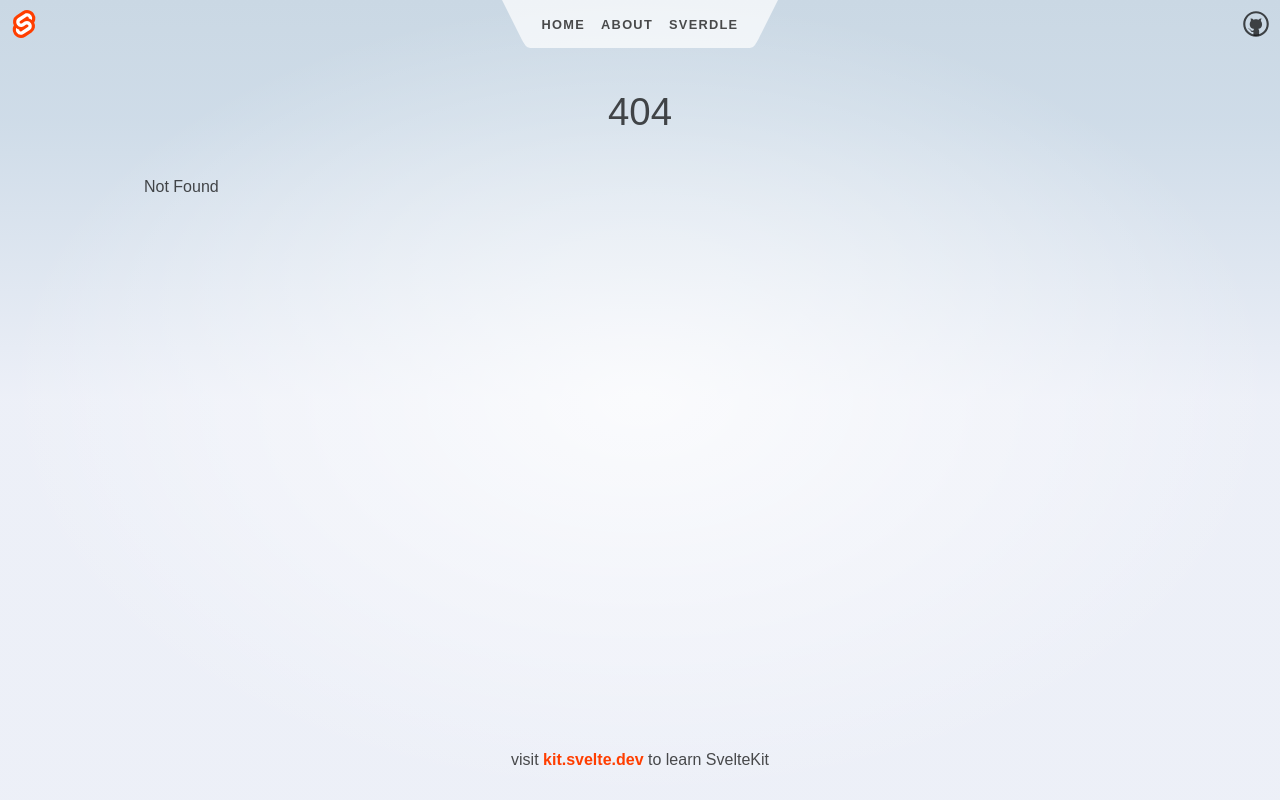
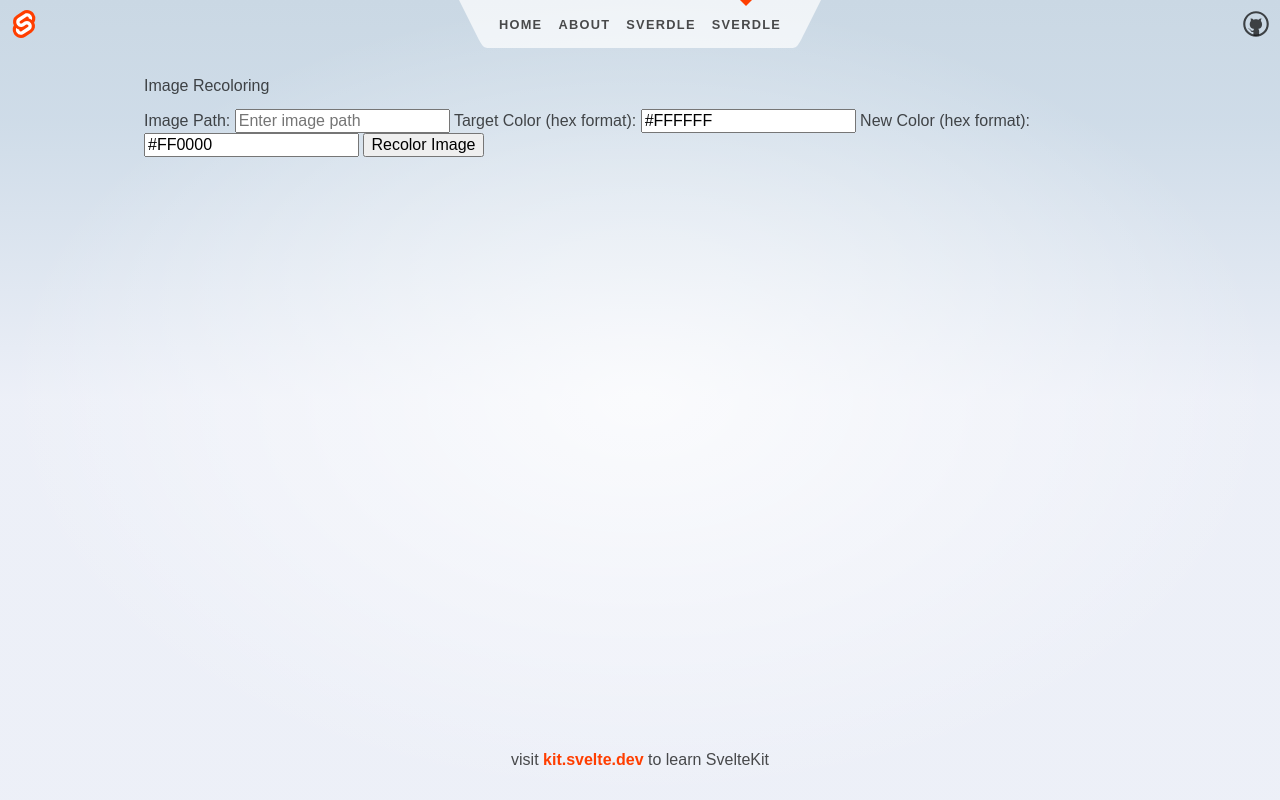
Before and after one commit to QuaziTalha/utils, a SvelteKit app: page /recolor in a window 1280 px wide. Before the commit this address had no page. Built offline with nearby package versions, Linux system fonts and the light colour scheme.

Commit message:
modified:   src/routes/Header.svelte 	new file:   src/routes/recolor/+page.js 	new file:   src/routes/recolor/+page.svelte

```diff
--- a/src/routes/Header.svelte
+++ b/src/routes/Header.svelte
@@ -24,6 +24,9 @@
 			</li>
 			<li aria-current={$page.url.pathname.startsWith('/sverdle') ? 'page' : undefined}>
 				<a href="/sverdle">Sverdle</a>
+			</li>
+			<li aria-current={$page.url.pathname.startsWith('/recolor') ? 'page' : undefined}>
+				<a href="/recolor">Sverdle</a>
 			</li>
 		</ul>
 		<svg viewBox="0 0 2 3" aria-hidden="true">
--- /dev/null
+++ b/src/routes/recolor/+page.js
@@ -0,0 +1,9 @@
+import { dev } from '$app/environment';
+
+// we don't need any JS on this page, though we'll load
+// it in dev so that we get hot module replacement
+export const csr = dev;
+
+// since there's no dynamic data here, we can prerender
+// it so that it gets served as a static asset in production
+export const prerender = true;
--- /dev/null
+++ b/src/routes/recolor/+page.svelte
@@ -0,0 +1,79 @@
+<svelte:head>
+	<title>Recolor</title>
+	<meta name="description" content="About this app" />
+</svelte:head>
+<script>
+  import { onMount } from 'svelte';
+  import { hexToRGB, getFileExtension } from './utils';
+
+  let imagePath = '';
+  let targetColor = '';
+  let newColor = '';
+
+  const recolorImage = () => {
+    if (!imagePath || !targetColor || !newColor) {
+      alert('Please fill in all fields.');
+      return;
+    }
+
+    const img = new Image();
+    img.src = imagePath;
+    img.onload = () => {
+      const canvas = document.createElement('canvas');
+      canvas.width = img.width;
+      canvas.height = img.height;
+      const ctx = canvas.getContext('2d');
+
+      ctx.drawImage(img, 0, 0);
+
+      const imageData = ctx.getImageData(0, 0, canvas.width, canvas.height);
+      const pixels = imageData.data;
+
+      const targetRGB = hexToRGB(targetColor);
+      const newRGB = hexToRGB(newColor);
+
+      for (let i = 0; i < pixels.length; i += 4) {
+        const r = pixels[i];
+        const g = pixels[i + 1];
+        const b = pixels[i + 2];
+
+        if (r === targetRGB.r && g === targetRGB.g && b === targetRGB.b) {
+          pixels[i] = newRGB.r;
+          pixels[i + 1] = newRGB.g;
+          pixels[i + 2] = newRGB.b;
+        }
+      }
+
+      ctx.putImageData(imageData, 0, 0);
+
+      const resultImage = canvas.toDataURL();
+
+      const link = document.createElement('a');
+      link.href = resultImage;
+      link.download = `recolored_image.${getFileExtension(imagePath)}`;
+
+      link.click();
+    };
+  };
+
+  onMount(() => {
+    // Initialize the targetColor and newColor fields with default values
+    targetColor = '#FFFFFF'; // Default: White
+    newColor = '#FF0000'; // Default: Red
+  });
+</script>
+
+<main>
+  <h2>Image Recoloring</h2>
+
+  <label for="imagePath">Image Path:</label>
+  <input type="text" id="imagePath" bind:value={imagePath} placeholder="Enter image path" />
+
+  <label for="targetColor">Target Color (hex format):</label>
+  <input type="text" id="targetColor" bind:value={targetColor} placeholder="Enter target color" />
+
+  <label for="newColor">New Color (hex format):</label>
+  <input type="text" id="newColor" bind:value={newColor} placeholder="Enter new color" />
+
+  <button on:click={recolorImage}>Recolor Image</button>
+</main>
```
